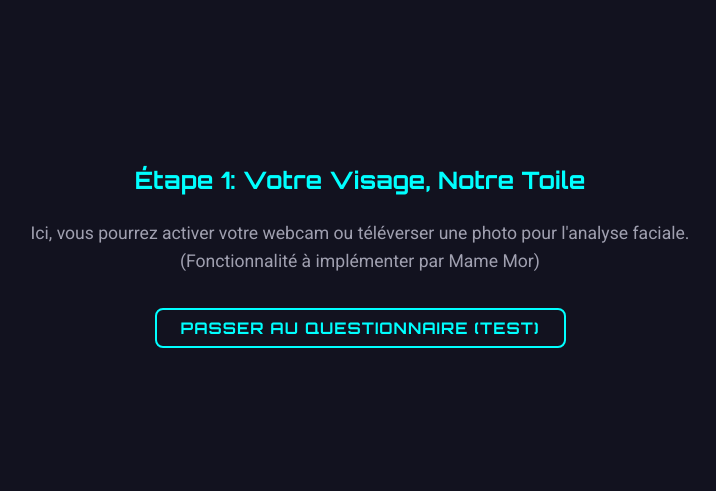
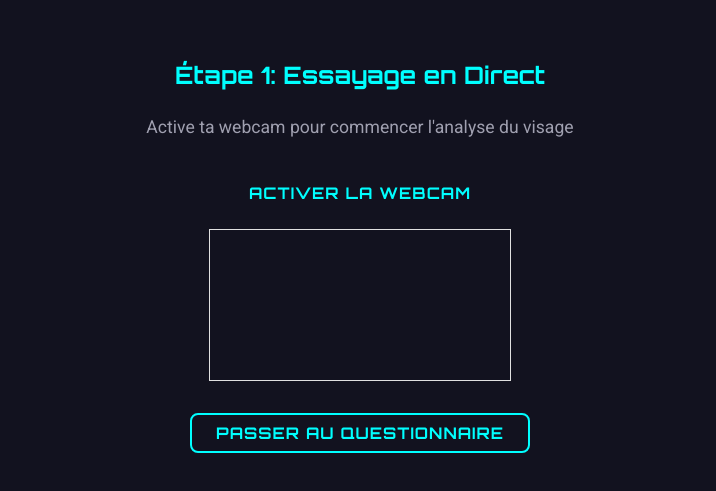
Before and after one commit to OLP21/assistant-lunettes-virtuel, a React (Vite) app: page /start-analysis in a window 1280 px wide. Shown: the part 109-600 px from the top of the page, without its empty margins (280-996 px from the left). Built offline with nearby package versions, Linux system fonts and the light colour scheme.

Commit message:
Webcam fonctionnelle

```diff
--- a/package.json
+++ b/package.json
@@ -10,6 +10,8 @@
     "preview": "vite preview"
   },
   "dependencies": {
+    "@mediapipe/camera_utils": "^0.3.1675466862",
+    "@mediapipe/face_mesh": "^0.4.1633559619",
     "react": "^19.1.0",
     "react-dom": "^19.1.0",
     "react-router-dom": "^7.5.3",
--- a/src/pages/CapturePage.jsx
+++ b/src/pages/CapturePage.jsx
@@ -1,8 +1,11 @@
 // src/pages/CapturePage.jsx
-import React from 'react';
+import React, {useRef, useEffect, useState} from 'react';
 import styled from 'styled-components';
 import { Link } from 'react-router-dom';
-import Button from '../components/common/Button'; // Vérifie ce chemin
+import Button from '../components/common/Button';
+import { FaceMesh} from '@mediapipe/face_mesh'; // à définir parce que je ne sais pas ce facemesh fait
+import { Camera } from '@mediapipe/camera_utils'; // importation de la bibliothèque qui permet d'utiliser la cam
+import Lun7 from '../assets/lunettes/Lun7.png'; // importation de la lunette test
 
 const PageContainer = styled.div`
   padding: ${({ theme }) => theme.spacing.xl};
@@ -19,26 +22,105 @@ const Title = styled.h2`
 `;
 
 const PlaceholderText = styled.p`
-  color: ${({ theme }) => theme.colors.textSecondary};
-  margin-bottom: ${({ theme }) => theme.spacing.xl};
-  font-size: 1.1rem;
+color: ${({ theme })=> theme.colors.textSecondary};
+margin-bottom: ${({ theme }) => theme.spacing.xl};
+font-size: 1.1rem;
+`;
+
+const Canvas = styled.canvas`
+  border: 1px solid ${({ theme }) => theme.colors.border};
+  margin-top: ${({ theme }) => theme.spacing.md };
 `;
 
 // Définition du composant
-const CapturePage = () => { // Assure-toi que le nom du composant est bien 'CapturePage'
+const CapturePage = () => {
+  const videoRef = useRef(null);
+  const canvasRef = useRef(null);
+  const [isCameraActive, setIsCameraActive] = useState(false);
+
+  const overlayImg = new Image();
+  overlayImg.src = Lun7;
+
+useEffect(() => {
+  if (!isCameraActive) return;
+
+  const faceMesh = new FaceMesh({
+    locateFile: (file) => `https://cdn.jsdelivr.net/npm/@mediapipe/face_mesh/${file}`,
+  });
+
+  faceMesh.setOptions({
+    maxNumFaces: 1,
+    refineLandmarks: true,
+    minDetectionConfidence: 0.5,
+    minTrackingConfidence: 0.5,
+  });
+
+  faceMesh.onResults(onResults);
+
+  const camera = new Camera(videoRef.current, {
+    onFrame: async () => {
+      await faceMesh.send({image: videoRef.current});
+    },
+    width: 640,
+    height: 480,
+  });
+  camera.start();
+
+  function onResults(results) {
+    const canvas = canvasRef.current;
+    const ctx = canvas.getContext('2d');
+    canvas.width = 640;
+    canvas.height = 480;
+
+    ctx.clearRect(0, 0, canvas.width, canvas.height);
+    ctx.drawImage(results.image, 0, 0, canvas.width, canvas.height);
+
+    if (results.multiFaceLandmarks && results.multiFaceLandmarks.length > 0){
+      const landmarks = results.multiFaceLandmarks[0];
+      const leftEye = landmarks[33];
+      const rightEye = landmarks[263];
+
+      const dx = rightEye.x - leftEye.x;
+      const dy = rightEye.y - leftEye.y;
+      const distance = Math.sqrt(dx * dx + dy * dy) * canvas.width;
+
+      const centerX = (leftEye.x + rightEye.x) / 2 * canvas.width;
+      const centerY = (leftEye.y + rightEye.y) / 2 * canvas.height;
+
+      const glassesWidth = distance * 2.2;
+      const glassesHeight = (overlayImg.height / overlayImg.width) * glassesWidth;
+
+      ctx.drawImage(overlayImg,
+        centerX - glassesWidth / 2,
+        centerY - glassesHeight / 2,
+        glassesWidth,
+        glassesHeight);
+    }
+  }
+}, [isCameraActive]);
+
   return (
     <PageContainer>
-      <Title>Étape 1: Votre Visage, Notre Toile</Title>
-      <PlaceholderText>
-        Ici, vous pourrez activer votre webcam ou téléverser une photo pour l'analyse faciale.
-        <br />
-        (Fonctionnalité à implémenter par Mame Mor)
-      </PlaceholderText>
-      <Link to="/preferences-quiz">
-        <Button variant="outline">Passer au Questionnaire (Test)</Button>
+      <Title>Étape 1: Essayage en Direct</Title>
+
+      {!isCameraActive && (
+        <>
+          <PlaceholderText>
+            Active ta webcam pour commencer l'analyse du visage
+          </PlaceholderText>
+            <Button variant="primary" onClick={() => setIsCameraActive(true)}>
+              Activer la webcam
+            </Button>
+          </>
+        )}
+        <video ref={videoRef} style={{ display: 'none'}} ></video>
+        <Canvas ref={canvasRef}/>
+
+      <Link to="/preferences-quiz" style= {{ marginTop: '2rem'}}>
+        <Button variant="outline">Passer au Questionnaire</Button>
       </Link>
     </PageContainer>
   );
 };
 
-export default CapturePage; // <--- LIGNE IMPORTANTE !
+export default CapturePage;
```
Also changed, not shown: 1 other file (tests, documents, lock files or other folders).
